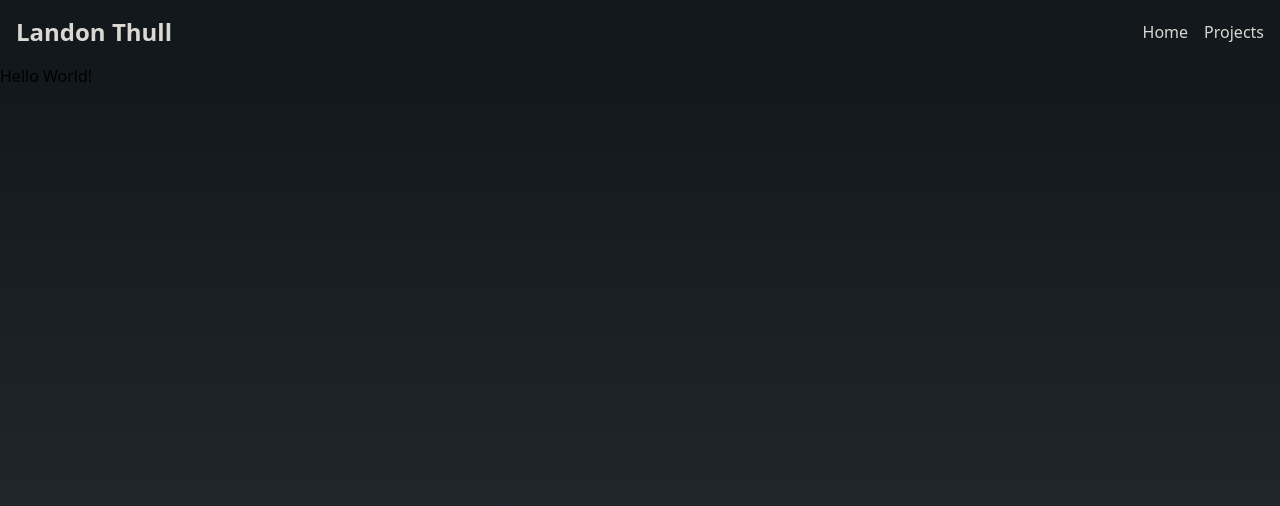
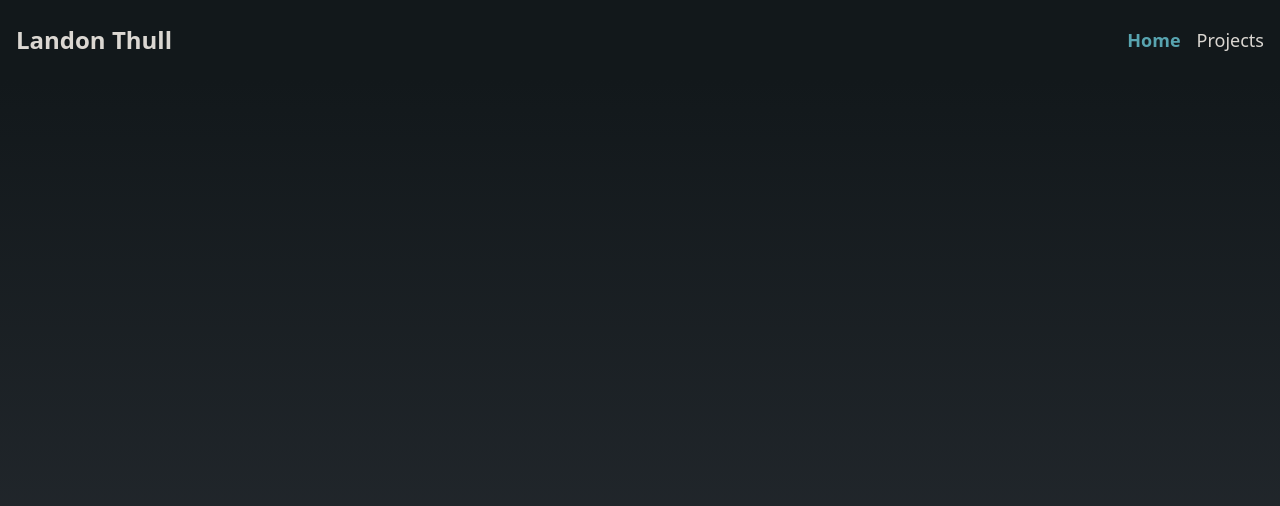
Before and after one commit to landon-thull/landonthull.com, a Next.js app: page / in a window 1280 px wide. Shown: the top 506 px of the page. Built offline with nearby package versions, Linux system fonts and the light colour scheme.

Commit message:
style: adjust header positioning
make header fixed instead of sticky. Allows for content to be properly centered.

```diff
--- a/src/components/Header.tsx
+++ b/src/components/Header.tsx
@@ -1,4 +1,7 @@
 "use client";
+
+import Link from "next/link";
+import {useState} from "react";
 
 type NavLink = {
   label: string;
@@ -11,27 +14,28 @@ const navLinks: NavLink[] = [
     link: "/",
   },
   {
+    // not implemented yet
     label: "Projects",
-    link: "/projects"
+    link: "#"
   }
 ];
 
-const navItems = navLinks.map((link) => (
-    <a
-        key={link.label}
-        href={link.link}
-        className="text-timber font-normal"
-        onClick={(event) => {
-          event.preventDefault();
-        }}
-    >
-      {link.label}
-    </a>
-));
+const Header = () => {
+  const [active, setActive] = useState<string>(navLinks[0].link);
 
-const Header = () => {
+  const navItems = navLinks.map((link) => (
+      <Link
+          href={link.link}
+          key={link.link}
+          onClick={() => setActive(link.link)}
+          className={`${active === link.link ? "text-blue font-semibold" : "text-timber"} text-lg`}
+      >
+        {link.label}
+      </Link>
+  ));
+
   return (
-      <header className="sticky top-0 h-16 px-4 bg-black flex justify-center">
+      <header className="fixed w-screen top-0 z-50 h-20 px-4 bg-black flex justify-center">
         <div className="max-w-7xl grow flex justify-between items-center">
           <p className="text-timber text-2xl font-bold">Landon Thull</p>
           <nav className="flex items-center gap-x-4">
```
